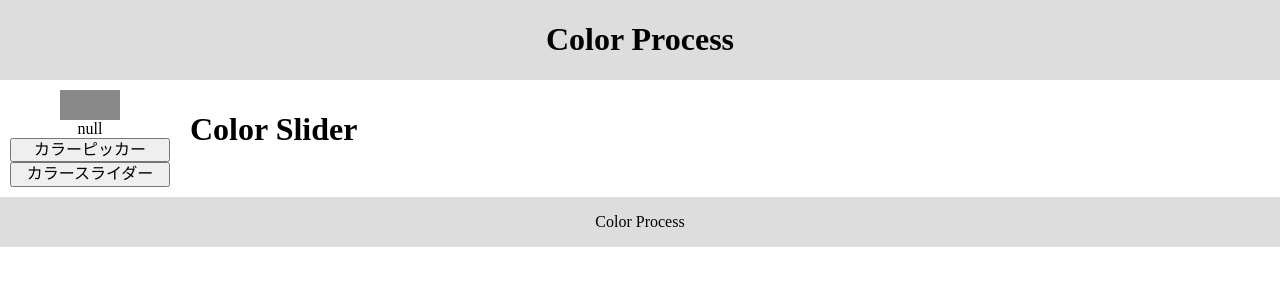
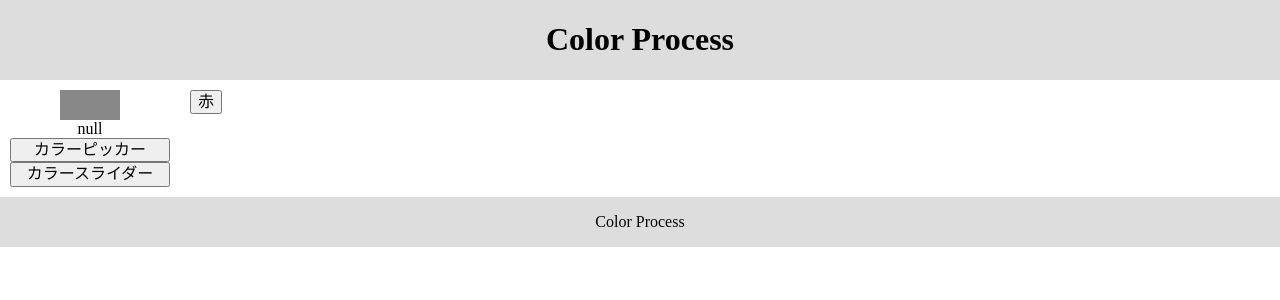
Before and after one commit to NovanMondon/color-process, a React (Vite) app: page / in a window 1280 px wide. Both pictures are taken after a click on the button "カラースライダー". Shown: the top 300 px of the page. Built offline with nearby package versions, Linux system fonts and the light colour scheme.

Commit message:
trivial fix

```diff
--- a/src/App.tsx
+++ b/src/App.tsx
@@ -37,7 +37,7 @@ function App() {
                 <ColorPicker state={tState} setState={setState} />
               }
               {tMode === "ColorSlider" &&
-                <ColorSlider></ColorSlider>
+                <ColorSlider state={tState} setState={setState} />
               }
             </div>
           </main>
--- a/src/ColorIndicator.tsx
+++ b/src/ColorIndicator.tsx
@@ -13,7 +13,7 @@ export function ColorIndicator({ color }: { color: number[] }) {
 
     return (
         <div>
-            {(color[0] && color[1] && color[2]) ? (
+            {(color[0] !== undefined && color[1] !== undefined && color[2] !== undefined) ? (
                 <div css={css(VerticalFlex, CenterFlex)}>
                     <div css={{ width: 60, height: 30, backgroundColor: `rgb(${color[0]}, ${color[1]}, ${color[2]})` }} />
                     <div>{`#${numbers2ColorCode(color)}`}</div>
--- a/src/ColorSlider.tsx
+++ b/src/ColorSlider.tsx
@@ -1,9 +1,12 @@
 /** @jsxImportSource @emotion/react */
 
-export const ColorSlider = () => {
+import { AppState, SetAppState } from "./appState"
+
+export const ColorSlider = ({ state, setState }: { state: AppState, setState: SetAppState }) => {
+
     return (
         <div>
-            <h1>Color Slider</h1>
+            <button onClick={() => setState(state.update({ color: [255, 0, 0] }))}>赤</button>
         </div>
     )
 }
--- a/src/appState.ts
+++ b/src/appState.ts
@@ -3,7 +3,7 @@ export type SetAppState = (aState: AppState) => void
 
 export class AppState {
     image: HTMLImageElement | null = null
-    color: number[] = [0, 0, 0]
+    color: number[] = []
 
     constructor(aOverride?: Partial<AppState>) {
         Object.assign(this, aOverride)
```
